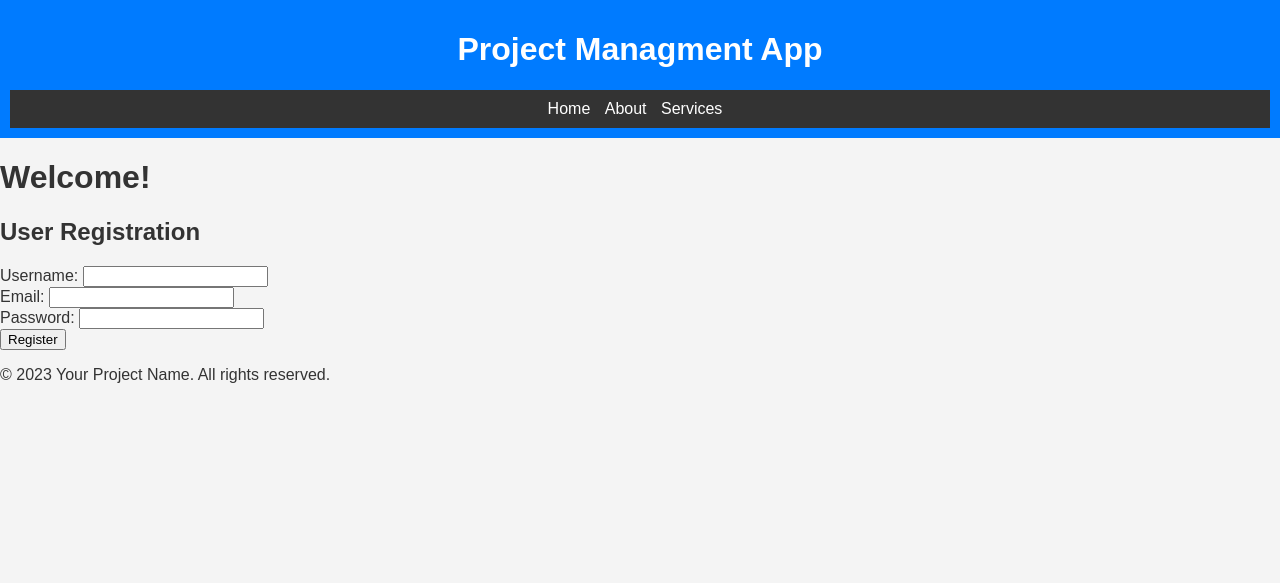
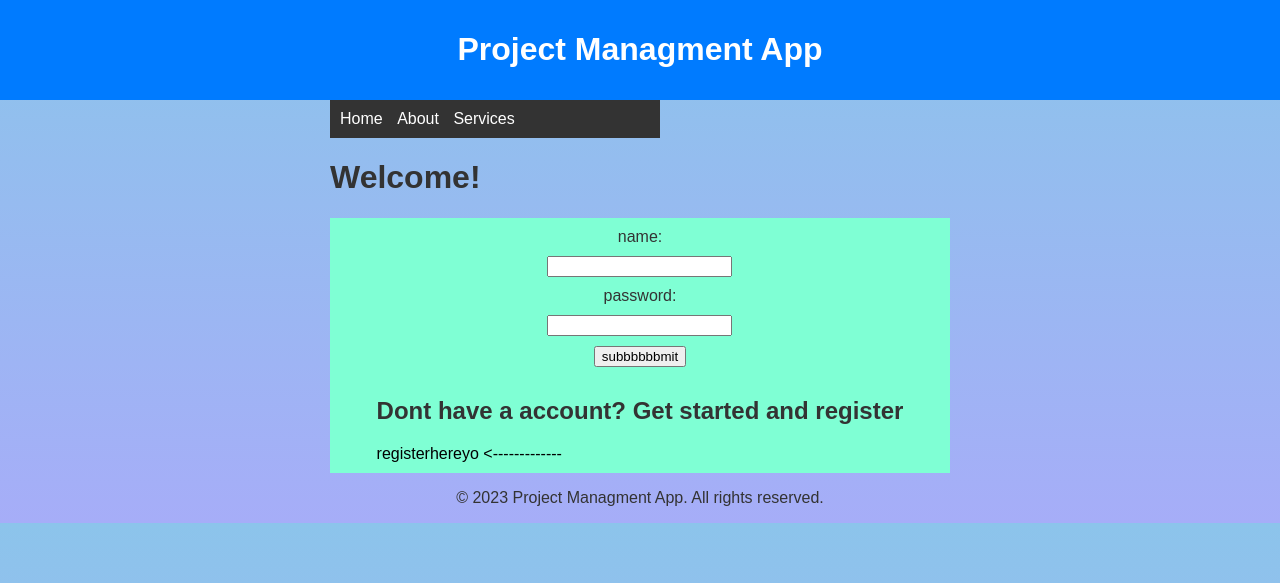
Before and after one commit to DTcode22/planner, a PHP site: page / in a window 1280 px wide. Shown: the top 583 px of the page. Run offline with PHP 8.4, Linux system fonts and the light colour scheme.

Commit message:
style-changes

```diff
--- a/assets/css/style.css
+++ b/assets/css/style.css
@@ -1,13 +1,30 @@
 body {
+  width: 100%;
+  display: flex;
+  align-items: center;
+  justify-content: center;
+  flex-direction: column;
   margin: 0;
   padding: 0;
   font-family: "Arial", sans-serif;
-  background-color: #f4f4f4;
+  background: linear-gradient(#8cc4eb, #a6adf8);
   color: #333;
 }
 header {
+  display: flex;
+  align-items: center;
+  justify-content: center;
+  flex-direction: column;
+  width: 100%;
+  max-width: 1440px;
   background-color: #007bff;
   color: #fff;
   padding: 10px;
   text-align: center;
 }
+a {
+  text-decoration: none;
+}
+button {
+  cursor: pointer;
+}
--- a/index.php
+++ b/index.php
@@ -1,20 +1,9 @@
 <?php
 include 'templates/header.php';
+ include("templates/navbar.php");
 ?>
 <div>
     <h1>Welcome!</h1>
-    <h2>User Registration</h2>
-    <form action="./includes/process_registration.php" method="POST">
-      <label for="username">Username:</label>
-      <input type="text" id="username" name="username" required /><br />
-
-      <label for="email">Email:</label>
-      <input type="email" id="email" name="email" required /><br />
-
-      <label for="password">Password:</label>
-      <input type="password" id="password" name="password" required /><br />
-
-      <input type="submit" value="Register" />
-    </form>
+<?php include 'pages/login.php'?>
 </div>
 <?php include 'templates/footer.php'; ?>
--- a/pages/login.php
+++ b/pages/login.php
@@ -0,0 +1,33 @@
+<div class="container">
+    <form action="">
+        <label>name:</label>
+        <input type="text" id="name" required>
+        <label>password:</label>
+        <input type="text" id="pw" required>
+        <button type="submit">subbbbbbmit</button>
+        <div class="register">
+            <h2>Dont have a account? Get started and register</h2>
+        <a href="./pages/register.php" style="color:black">registerhereyo <-------------</a>
+        </div>
+    </form>
+</div>
+<style>
+    .container{
+        display: flex;
+        align-items: center;
+        justify-content: center;
+        flex-direction: column;
+        width: 600px;
+        min-width: 300px;
+        padding: 10px;
+        background-color: aquamarine;
+    }
+    form{
+        display: flex;
+        align-items: center;
+        justify-content: center;
+        flex-direction: column;
+        gap:10px;
+    }
+
+</style>
--- a/templates/footer.php
+++ b/templates/footer.php
@@ -4,7 +4,7 @@
 <!-- Your footer content goes here -->
 
 <footer>
-    <p>&copy; <?php echo date("Y"); ?> Your Project Name. All rights reserved.</p>
+    <p>&copy; <?php echo date("Y"); ?> Project Managment App. All rights reserved.</p>
     <!-- Include any additional footer content or scripts -->
 </footer>
 
--- a/templates/header.php
+++ b/templates/header.php
@@ -14,7 +14,6 @@
 
 <header>
     <h1>Project Managment App</h1>
-    <?php include("templates/navbar.php");?>
 </header>
 
 <!-- Opening main content container -->
--- a/templates/navbar.php
+++ b/templates/navbar.php
@@ -11,7 +11,9 @@
 
 <!-- Additional styling for the navigation -->
 <style>
+
     nav {
+        width: 50%;
         background-color: #333;
         padding: 10px;
     }
@@ -29,6 +31,5 @@
 
     a {
         color: white;
-        text-decoration: none;
     }
 </style>
```
Also changed, not shown: pages/register.php (added, +21 -0 lines), assets/css/navbar.css (deleted).
